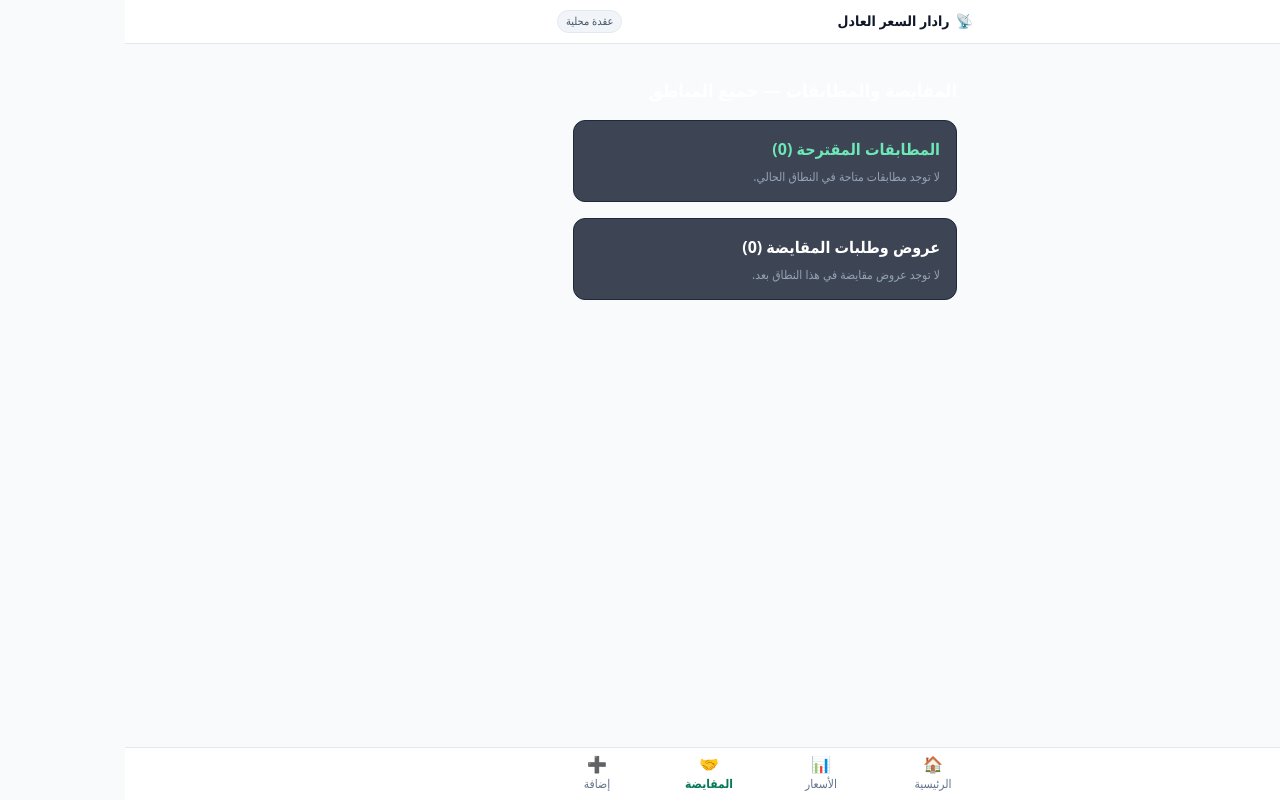
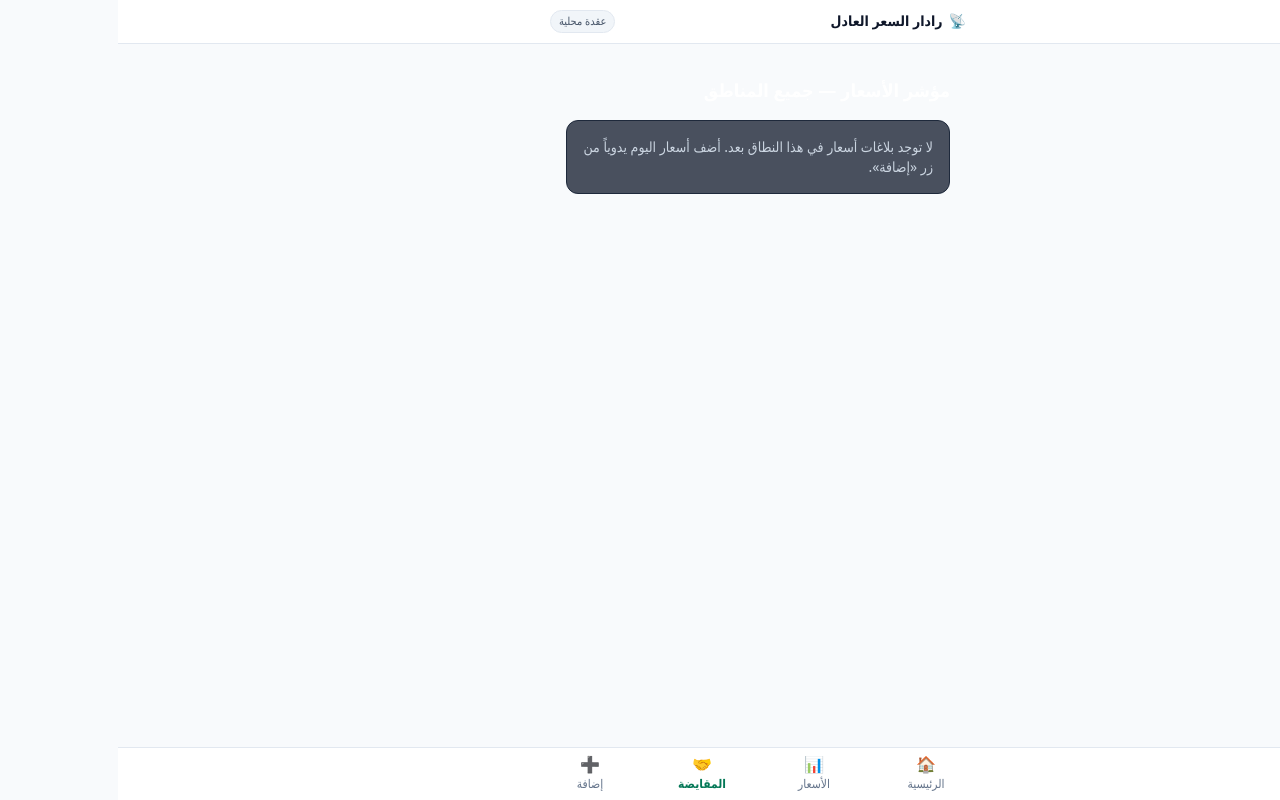
Before and after one commit to Mb4252/Decentralized-Free, a Next.js app: page /Decentralized-Free/barter in a window 1280 px wide. Built offline with nearby package versions, Linux system fonts and the light colour scheme.

Commit message:
Update page.tsx

```diff
--- a/app/barter/page.tsx
+++ b/app/barter/page.tsx
@@ -4,14 +4,24 @@ import React, { useState } from 'react';
 import { GeoFocusBanner } from '@/components/GeoFocusBanner';
 import { useApp } from '@/lib/context';
 
-export default function BarterPage() {
-  const { entries, barterMatches, activeZone, canDeleteEntry, deleteEntry } = useApp();
+function formatPublishedAt(timestamp?: number): string {
+  if (!timestamp || !Number.isFinite(timestamp)) return 'غير محدد';
+  return new Date(timestamp).toLocaleString('ar-EG', {
+    year: 'numeric',
+    month: 'short',
+    day: 'numeric',
+    hour: '2-digit',
+    minute: '2-digit',
+  });
+}
+
+export default function PricesPage() {
+  const { priceSummaries, activeZone, canDeleteEntry, deleteEntry } = useApp();
   const [deletedNote, setDeletedNote] = useState<string>('');
-  const barterEntries = entries.filter((e) => e.kind === 'have' || e.kind === 'need');
 
   const handleDelete = (id: string, item: string) => {
     deleteEntry(id);
-    setDeletedNote(`تم حذف عرض «${item}».`);
+    setDeletedNote(`تم حذف بلاغ «${item}».`);
     setTimeout(() => setDeletedNote(''), 3000);
   };
 
@@ -21,7 +31,7 @@ export default function BarterPage() {
 
       <div className="flex flex-wrap items-center justify-between gap-2">
         <h1 className="text-lg font-bold text-white">
-          المقايضة والمطابقات {activeZone ? `— ${activeZone}` : '— جميع المناطق'}
+          مؤشر الأسعار {activeZone ? `— ${activeZone}` : '— جميع المناطق'}
         </h1>
         {deletedNote && (
           <span className="rounded bg-rose-500/15 px-2.5 py-0.5 text-xs text-rose-200">
@@ -30,61 +40,64 @@ export default function BarterPage() {
         )}
       </div>
 
-      <section className="space-y-2 rounded-xl border border-slate-800 bg-slate-900/80 p-4">
-        <h2 className="text-base font-bold text-emerald-300">
-          المطابقات المقترحة ({barterMatches.length})
-        </h2>
-        {barterMatches.length === 0 ? (
-          <p className="text-xs text-slate-400">لا توجد مطابقات متاحة في النطاق الحالي.</p>
+      {priceSummaries.length === 0 ? (
+        <div className="rounded-xl border border-slate-800 bg-slate-900/75 p-4 text-sm text-slate-300">
+          لا توجد بلاغات أسعار في هذا النطاق بعد. أضف أسعار اليوم يدوياً من زر «إضافة».
+        </div>
       ) : (
-          <ul className="space-y-2 text-sm">
-            {barterMatches.map((m, idx) => (
-              <li
-                key={`${m.offer.id}-${m.request.id}-${idx}`}
-                className="rounded-lg border border-slate-800 bg-slate-950/75 p-3"
+        <div className="space-y-3">
+          {priceSummaries.map((summary) => (
+            <div
+              key={summary.item}
+              className="rounded-xl border border-slate-800 bg-slate-900/80 p-4"
             >
-                <div className="font-semibold text-white">
-                  عرض: {m.offer.item} ({m.offer.location}) ⇄ طلب: {m.request.item} (
-                  {m.request.location})
+              <div className="flex flex-wrap items-center justify-between gap-2">
+                <h2 className="text-base font-bold text-emerald-300">{summary.item}</h2>
+                <span className="text-xs text-slate-400">
+                  عدد البلاغات: {summary.reports.length}
+                </span>
               </div>
-                <div className="mt-1 text-xs text-slate-400">
-                  درجة التطابق: {m.score}% — {m.reason}
+
+              <div className="mt-2 grid grid-cols-3 gap-2 text-center text-xs">
+                <div className="rounded-lg bg-slate-950/70 p-2">
+                  <div className="text-slate-400">أقل سعر</div>
+                  <div className="mt-0.5 font-bold text-emerald-300">{summary.minPrice}</div>
                 </div>
-              </li>
-            ))}
-          </ul>
-        )}
-      </section>
+                <div className="rounded-lg bg-slate-950/70 p-2">
+                  <div className="text-slate-400">الوسيط العادل</div>
+                  <div className="mt-0.5 font-bold text-white">{summary.medianPrice}</div>
+                </div>
+                <div className="rounded-lg bg-slate-950/70 p-2">
+                  <div className="text-slate-400">أعلى سعر</div>
+                  <div className="mt-0.5 font-bold text-amber-300">{summary.maxPrice}</div>
+                </div>
+              </div>
 
-      <section className="space-y-2 rounded-xl border border-slate-800 bg-slate-900/80 p-4">
-        <h2 className="text-base font-bold text-white">
-          عروض وطلبات المقايضة ({barterEntries.length})
-        </h2>
-        {barterEntries.length === 0 ? (
-          <p className="text-xs text-slate-400">لا توجد عروض مقايضة في هذا النطاق بعد.</p>
-        ) : (
-          <ul className="divide-y divide-slate-800 text-sm">
-            {barterEntries.map((item) => {
-              const owned = canDeleteEntry(item);
+              <ul className="mt-3 divide-y divide-slate-800/80 text-xs">
+                {summary.reports.map((rep) => {
+                  const owned = canDeleteEntry(rep.entry);
                   return (
                     <li
-                  key={item.id}
-                  className="flex flex-wrap items-center justify-between gap-2 py-2.5"
+                      key={rep.entry.id}
+                      className="flex flex-wrap items-center justify-between gap-2 py-2"
                     >
                       <div>
-                    <span className="font-semibold text-white">{item.item}</span>
-                    <span className="mr-2 text-xs text-emerald-300">— {item.location}</span>
+                        <span className="font-semibold text-white">{rep.entry.price}</span>
+                        {rep.entry.placeName && (
+                          <span className="mr-2 text-slate-300">({rep.entry.placeName})</span>
+                        )}
+                        <span className="mr-2 text-emerald-300">[{rep.entry.location}]</span>
+                        <div className="mt-0.5 text-[11px] text-slate-500">
+                          نُشر: {formatPublishedAt(rep.entry.createdAt)}
+                        </div>
                       </div>
 
-                  <div className="flex items-center gap-3">
-                    <span className="text-xs text-slate-300">
-                      {item.kind === 'have' ? 'متوفر' : 'مطلوب'}
-                      {item.wantItem ? ` (يطلب: ${item.wantItem})` : ''}
-                    </span>
+                      <div className="flex items-center gap-2">
+                        <span className="text-slate-400">{rep.label}</span>
                         {owned && (
                           <button
                             type="button"
-                        onClick={() => handleDelete(item.id, item.item)}
+                            onClick={() => handleDelete(rep.entry.id, rep.entry.item)}
                             className="rounded border border-rose-500/40 bg-rose-950/50 px-2 py-0.5 text-[11px] text-rose-200 hover:bg-rose-900/60"
                           >
                             حذف
@@ -95,8 +108,10 @@ export default function BarterPage() {
                   );
                 })}
               </ul>
+            </div>
+          ))}
+        </div>
       )}
-      </section>
     </main>
   );
 }
```
Lines whose indentation alone changed are shown as unchanged.
